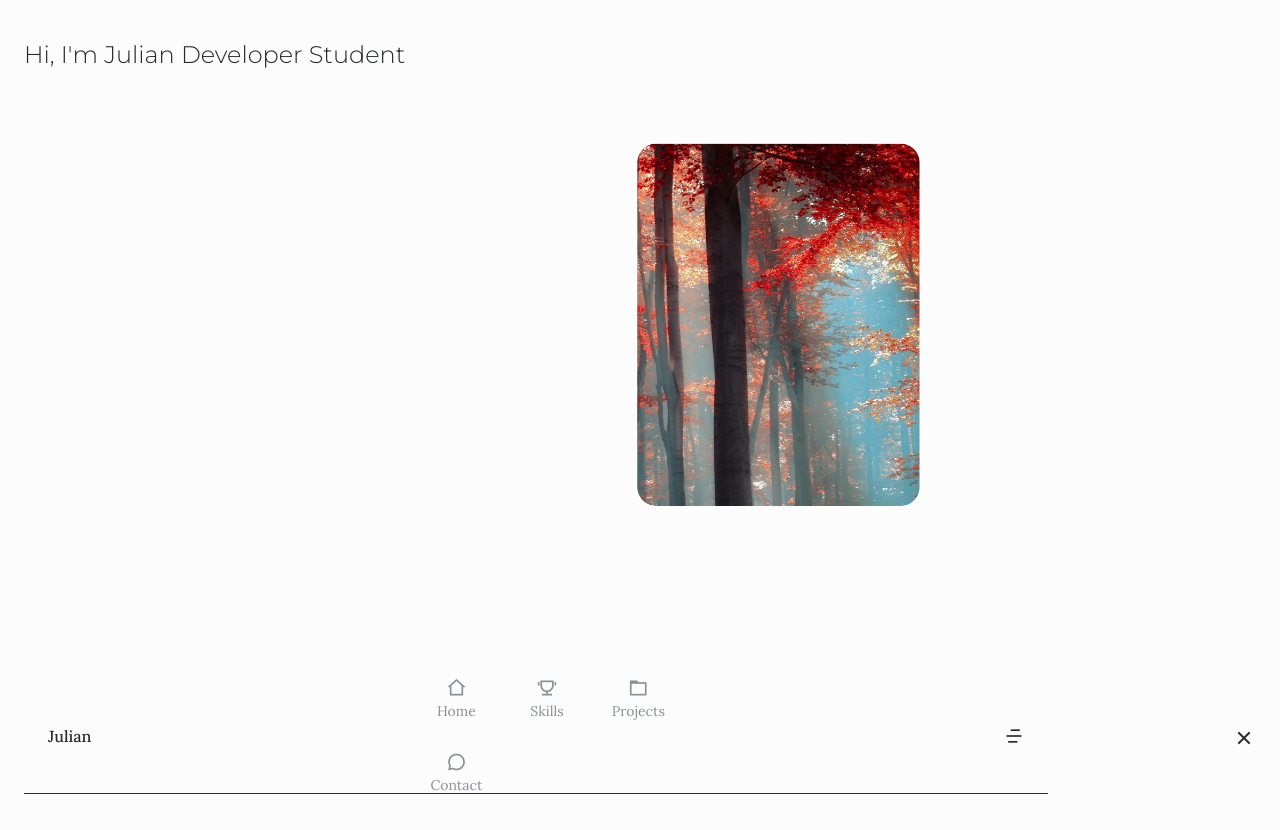
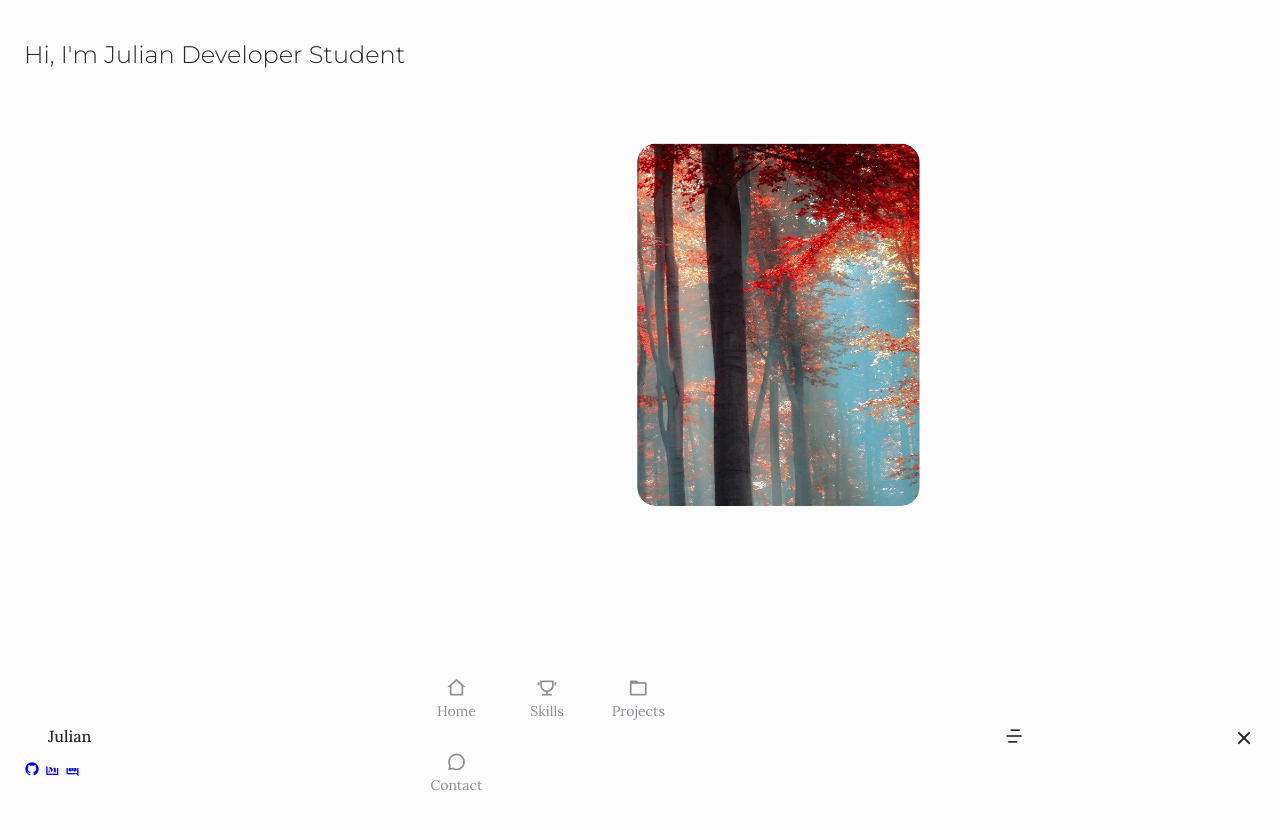
Before and after one commit to Unhyphenated/personal-portfolio, a plain HTML site: page index.html in a window 1280 px wide. Shown: the top 830 px of the page. Drawn offline with nearby package versions, Linux system fonts and the light colour scheme; files that its build step writes are made by us from their sources; files whose address does not match are found by name.

Commit message:
Added social links.

```diff
--- a/index.html
+++ b/index.html
@@ -81,6 +81,20 @@
                         <img src="img/red-autumn-forest.png" alt="red autumn forest">
                     </div>
                 </div>
+
+                <ul class="home__social">
+                    <a href="https://github.com/Unhyphenated" target="_blank" class="home__social-link">
+                        <i class="ri-github-fill"></i>
+                    </a>
+
+                    <a href="https://medium.com/@jongjulian" target="_blank" class="home__social-link">
+                        <i class="ri-medium-line"></i>
+                    </a>
+
+                    <a href="www.discordapp.com/users/1080693452632768532" target="_blank" class="home__social-link">
+                        <i class="ri-discord-line"></i>
+                    </a>
+                </ul>
             </div>
         </section>
     </main>
```
